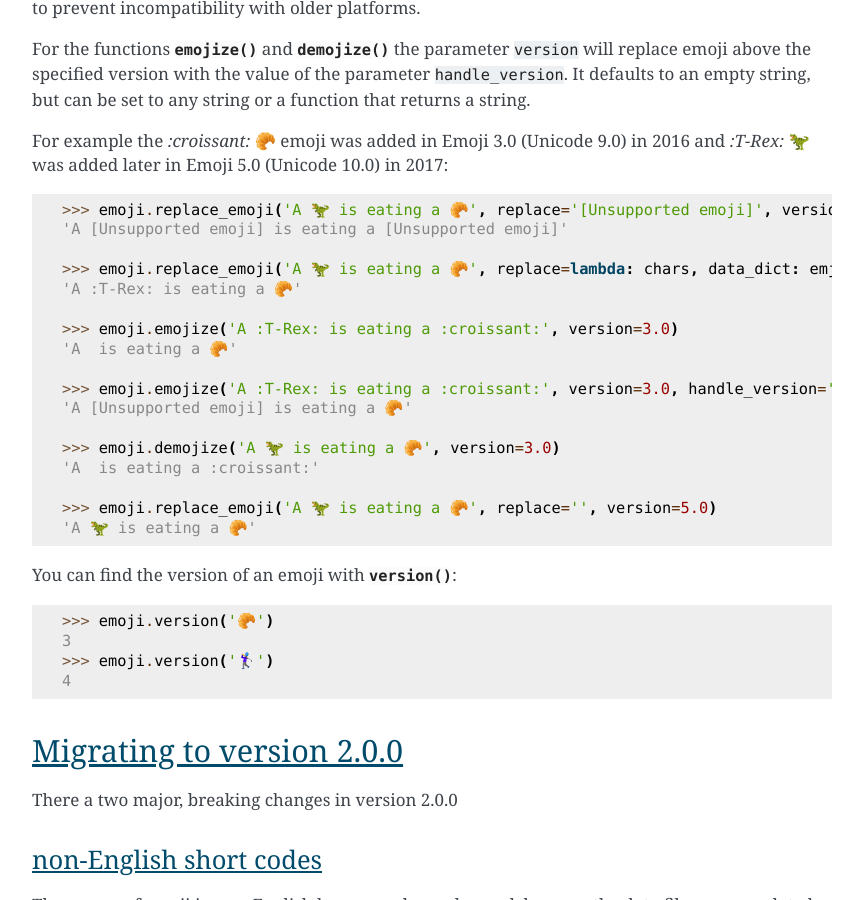
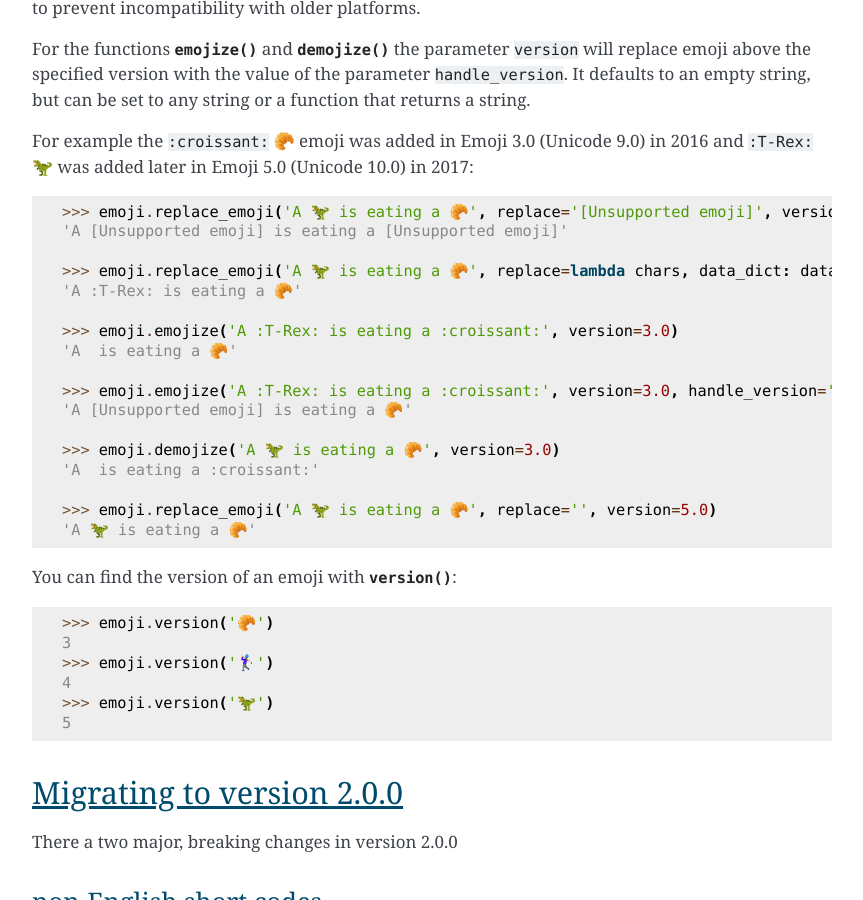
Before and after one commit to carpedm20/emoji, a Sphinx documentation site: the page built from docs/index.rst, in a window 1280 px wide and 900 px high, scrolled down 3248 px. Shown: the whole window, without its empty margins (258-1121 px from the left). Built offline with Sphinx 7.4.7, drawn with Linux system fonts in a browser that asks for light colours.

Commit message:
fix problems

```diff
--- a/docs/index.rst
+++ b/docs/index.rst
@@ -189,15 +189,15 @@ For the functions :func:`emojize` and :func:`demojize` the parameter ``version``
 replace emoji above the specified version with the value of the parameter ``handle_version``.
 It defaults to an empty string, but can be set to any string or a function that returns a string.
 
-For example the `:croissant:` 🥐 emoji was added in Emoji 3.0 (Unicode 9.0) in 2016 and
-`:T-Rex:` 🦖 was added later in Emoji 5.0 (Unicode 10.0) in 2017:
+For example the ``:croissant:`` 🥐 emoji was added in Emoji 3.0 (Unicode 9.0) in 2016 and
+``:T-Rex:`` 🦖 was added later in Emoji 5.0 (Unicode 10.0) in 2017:
 
 .. doctest::
 
     >>> emoji.replace_emoji('A 🦖 is eating a 🥐', replace='[Unsupported emoji]', version=1.0)
     'A [Unsupported emoji] is eating a [Unsupported emoji]'
 
-    >>> emoji.replace_emoji('A 🦖 is eating a 🥐', replace=lambda: chars, data_dict: emj_data['en'], version=3.0)
+    >>> emoji.replace_emoji('A 🦖 is eating a 🥐', replace=lambda chars, data_dict: data_dict['en'], version=3.0)
     'A :T-Rex: is eating a 🥐'
 
     >>> emoji.emojize('A :T-Rex: is eating a :croissant:', version=3.0)
@@ -222,7 +222,8 @@ You can find the version of an emoji with :func:`version`:
     3
     >>> emoji.version('🏌️‍♀️')
     4
-
+    >>> emoji.version('🦖')
+    5
 ..
 
 
```
Also changed, not shown: docs/README.md (+7 -1 lines).
